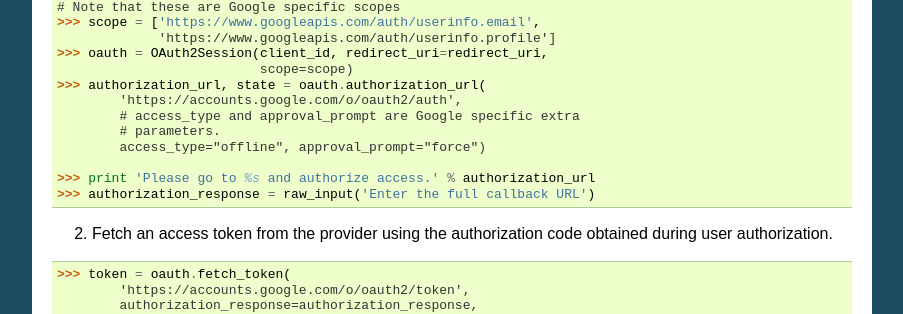
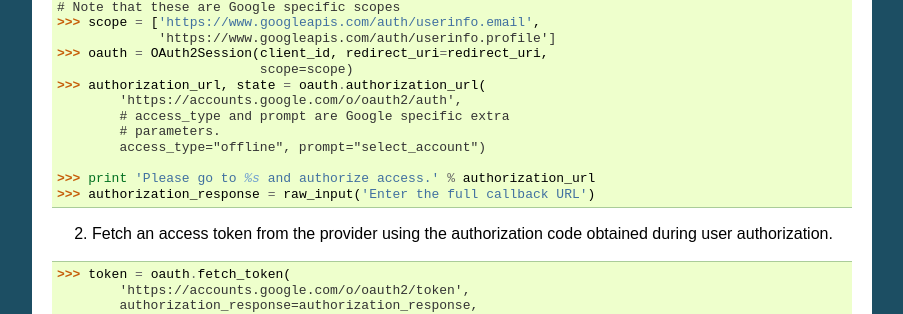
Before and after one commit to requests/requests-oauthlib, a Sphinx documentation site: the page built from docs/oauth2_workflow.rst, in a window 1280 px wide and 900 px high, scrolled down 956 px. Shown: the part 151-465 px from the top of the window, without its empty margins (198-1101 px from the left). Built offline with Sphinx 7.4.7, drawn with Linux system fonts in a browser that asks for light colours.

Commit message:
use prompt instead of approval_prompt in docs

```diff
--- a/docs/examples/google.rst
+++ b/docs/examples/google.rst
@@ -29,7 +29,7 @@ a callback URL then you can try out the command line interactive example below.
     >>> authorization_url, state = google.authorization_url(authorization_base_url,
     ...     # offline for refresh token
     ...     # force to always make user click authorize
-    ...     access_type="offline", approval_prompt="force")
+    ...     access_type="offline", prompt="select_account")
     >>> print 'Please go here and authorize,', authorization_url
 
     >>> # Get the authorization verifier code from the callback url
--- a/docs/examples/real_world_example_with_refresh.rst
+++ b/docs/examples/real_world_example_with_refresh.rst
@@ -58,7 +58,7 @@ trivial to transfer to any other web framework and provider.
         authorization_url, state = google.authorization_url(authorization_base_url,
             # offline for refresh token
             # force to always make user click authorize
-            access_type="offline", approval_prompt="force")
+            access_type="offline", prompt="select_account")
 
         # State is used to prevent CSRF, keep this for later.
         session['oauth_state'] = state
--- a/docs/oauth2_workflow.rst
+++ b/docs/oauth2_workflow.rst
@@ -68,9 +68,9 @@ the provider is Google and the protected resource is the user's profile.
                               scope=scope)
     >>> authorization_url, state = oauth.authorization_url(
             'https://accounts.google.com/o/oauth2/auth',
-            # access_type and approval_prompt are Google specific extra
+            # access_type and prompt are Google specific extra
             # parameters.
-            access_type="offline", approval_prompt="force")
+            access_type="offline", prompt="select_account")
 
     >>> print 'Please go to %s and authorize access.' % authorization_url
     >>> authorization_response = raw_input('Enter the full callback URL')
```
